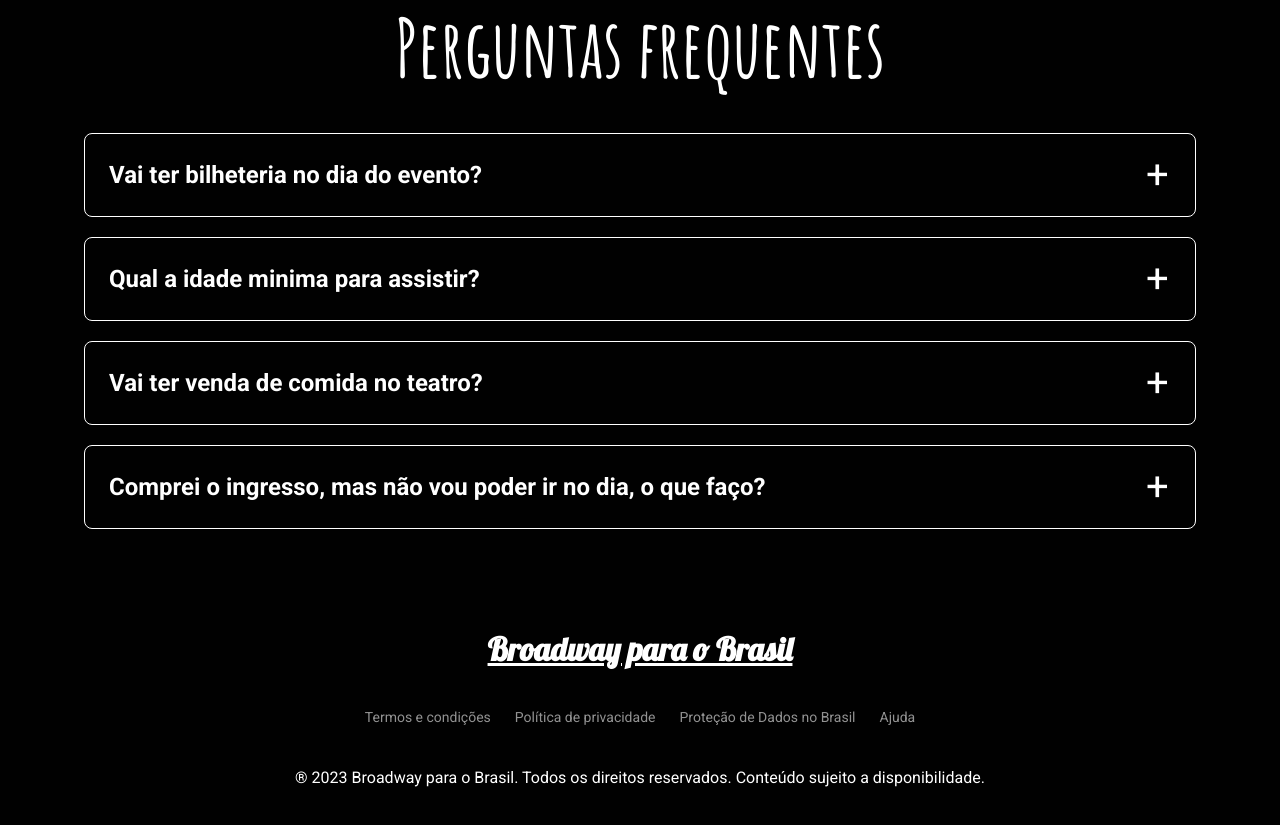
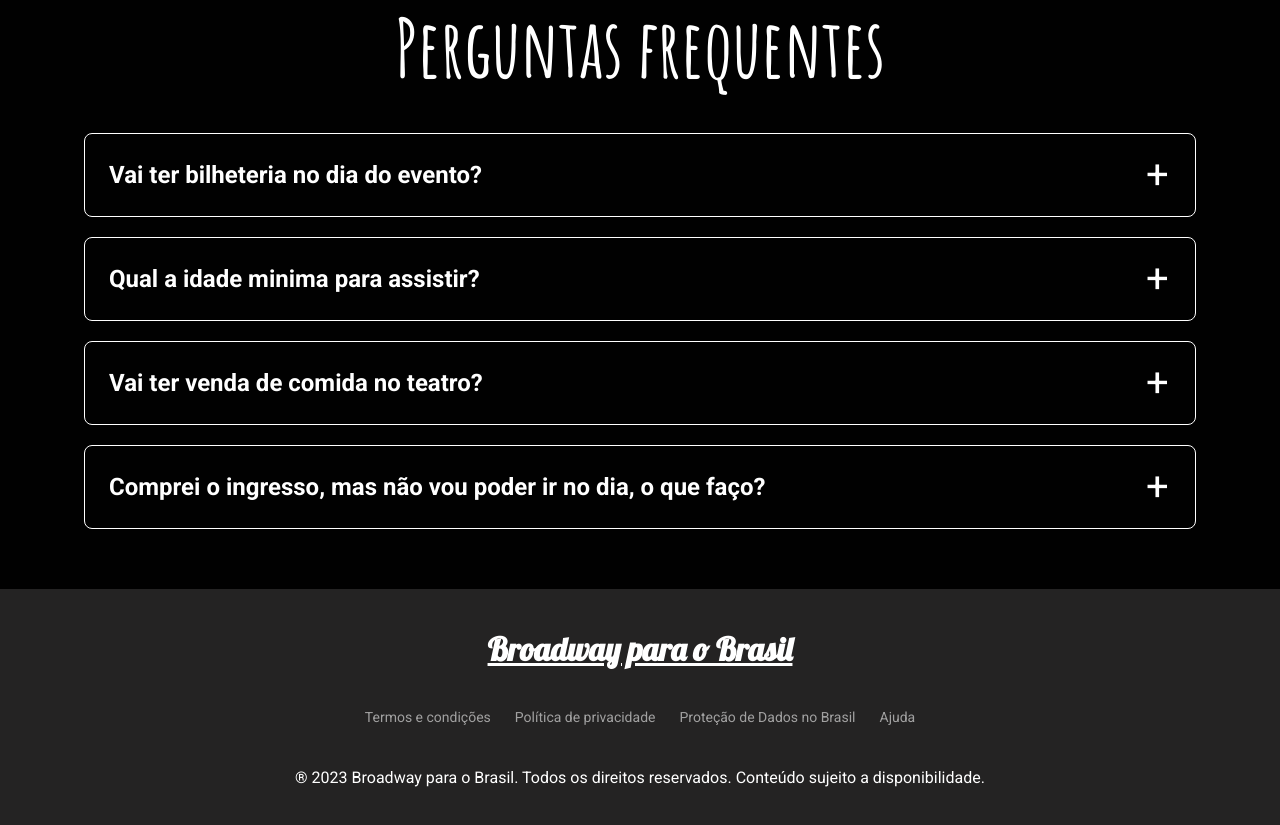
Before and after one commit to FelipeSilM/beetlejuice-o-musical_landpage, a website built with Parcel: page src/index.html in a window 1280 px wide. Shown: the part 4097-4922 px from the top of the page. Built offline with nearby package versions, Linux system fonts and the light colour scheme.

Commit message:
adicionando o readme e ajustando ajustando background do footer

```diff
--- a/src/styles/_footer.scss
+++ b/src/styles/_footer.scss
@@ -4,6 +4,7 @@
     align-items: center;
     gap: 36px;
     padding: 40px 20px;
+    background-color: #242323;
 
     h3{
         font-family: 'Lobster', cursive;
```
Also changed, not shown: README.md (added), 1 other file.
